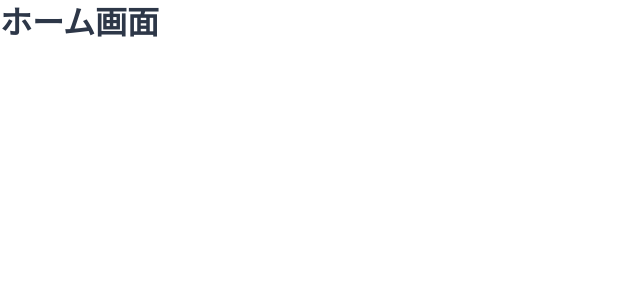
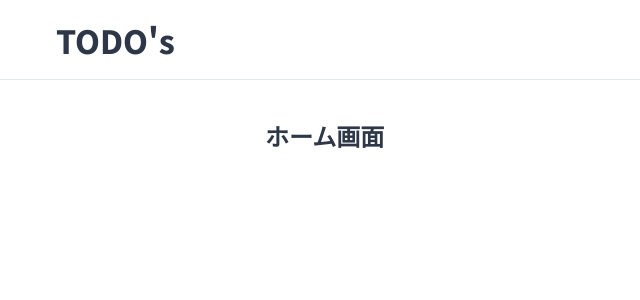
Before and after one commit to pppeyo38/react-django_todo-app, a React (Vite) app in the folder react-typescript/: page / in a window 1280 px wide. Shown: the top 300 px of the page, without its empty margins (0-640 px from the left). Built offline with nearby package versions, Linux system fonts and the light colour scheme.

Commit message:
:sparkles: add Layout

```diff
--- a/react-typescript/src/App.tsx
+++ b/react-typescript/src/App.tsx
@@ -1,11 +1,14 @@
 import { BrowserRouter } from 'react-router-dom'
 import { Router } from './router/Router'
+import { Layout } from './components/Layout'
 import './styles/App.scss'
 
 function App() {
   return (
     <BrowserRouter basename="/">
-      <Router />
+      <Layout username="name">
+        <Router />
+      </Layout>
     </BrowserRouter>
   )
 }
--- /dev/null
+++ b/react-typescript/src/components/Layout.tsx
@@ -0,0 +1,19 @@
+import { ReactNode } from 'react'
+import { Header } from './Header'
+import '../styles/components/layout.scss'
+
+type Props = {
+  children: ReactNode
+  username: string
+}
+
+export const Layout = ({ children, username }: Props) => {
+  return (
+    <>
+      <Header username={username}></Header>
+      <main>
+        <article className="article">{children}</article>
+      </main>
+    </>
+  )
+}
--- a/react-typescript/src/pages/TodoList.tsx
+++ b/react-typescript/src/pages/TodoList.tsx
@@ -35,9 +35,6 @@ export const TodoList = () => {
 
   return (
     <>
-      <Header username={username!} />
-      <main>
-        <section className="todolist">
       <h2>{username}のTODOリスト</h2>
       {todoList.length && (
         <ul className="todolist-block">
@@ -59,8 +56,6 @@ export const TodoList = () => {
           </li>
         </ul>
       )}
-        </section>
-      </main>
     </>
   )
 }
--- /dev/null
+++ b/react-typescript/src/styles/components/layout.scss
@@ -0,0 +1,4 @@
+.article {
+  max-width: 750px;
+  margin: 2.5rem auto;
+}
--- a/react-typescript/src/styles/pages/todolist.scss
+++ b/react-typescript/src/styles/pages/todolist.scss
@@ -1,8 +1,3 @@
-.todolist {
-  max-width: 750px;
-  margin: 2.5rem auto;
-}
-
 .todolist-block {
   width: 750px;
   margin: 1rem 0 0;
```
Lines whose indentation alone changed are shown as unchanged.
